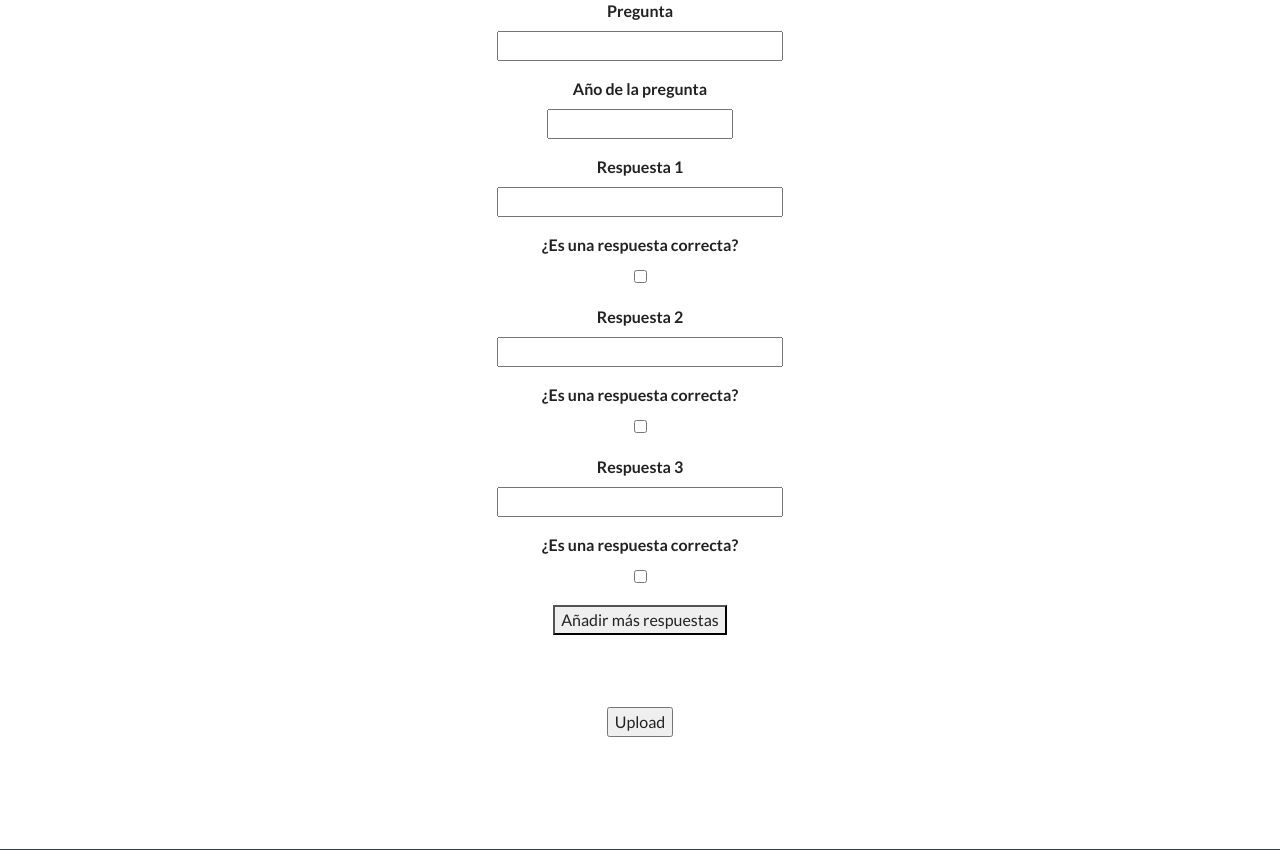
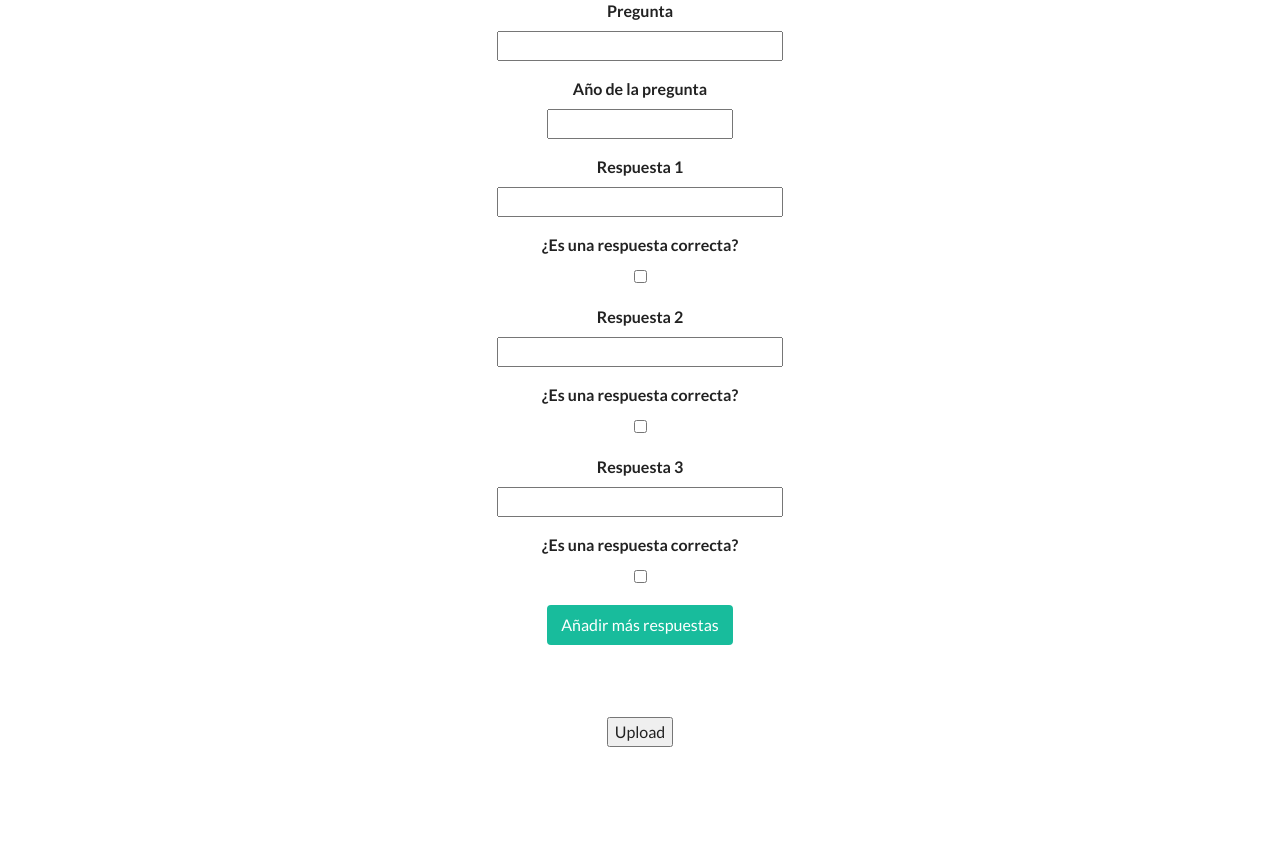
Before and after one commit to IgnacioSan22/sis-inf-project, a Flask app: page /addQuestion in a window 1280 px wide. Shown: the part 365-1215 px from the top of the page. Run offline with Flask 2, Linux system fonts and the light colour scheme; a user stored in the database is signed in; data comes from the database, SQL or seed files in the repository; some libraries are stand-ins or nearby versions.

Commit message:
Ultimo arreglo añadir pregunta

```diff
--- a/app/templates/addQuestion.html
+++ b/app/templates/addQuestion.html
@@ -67,9 +67,9 @@
                     {{ form.es_correcta3.label }}<br>
                     {{ form.es_correcta3 }}<br>
                   </p>
-                <button data-toggle="collapse" data-target="#demo">Añadir más respuestas</button>
+                <a class="btn btn-primary" data-toggle="collapse" href="#collapseExample" role="button" aria-expanded="false" aria-controls="collapseExample">Añadir más respuestas</a>
                 <br><br>
-                  <div id="demo" class="collapse">
+                  <div class="collapse" id="collapseExample">
                     <p>
                         {{ form.respuesta4.label }}<br>
                         {{ form.respuesta4(size=32) }}<br>
```
Also changed, not shown: app/routes.py (+0 -26 lines).
